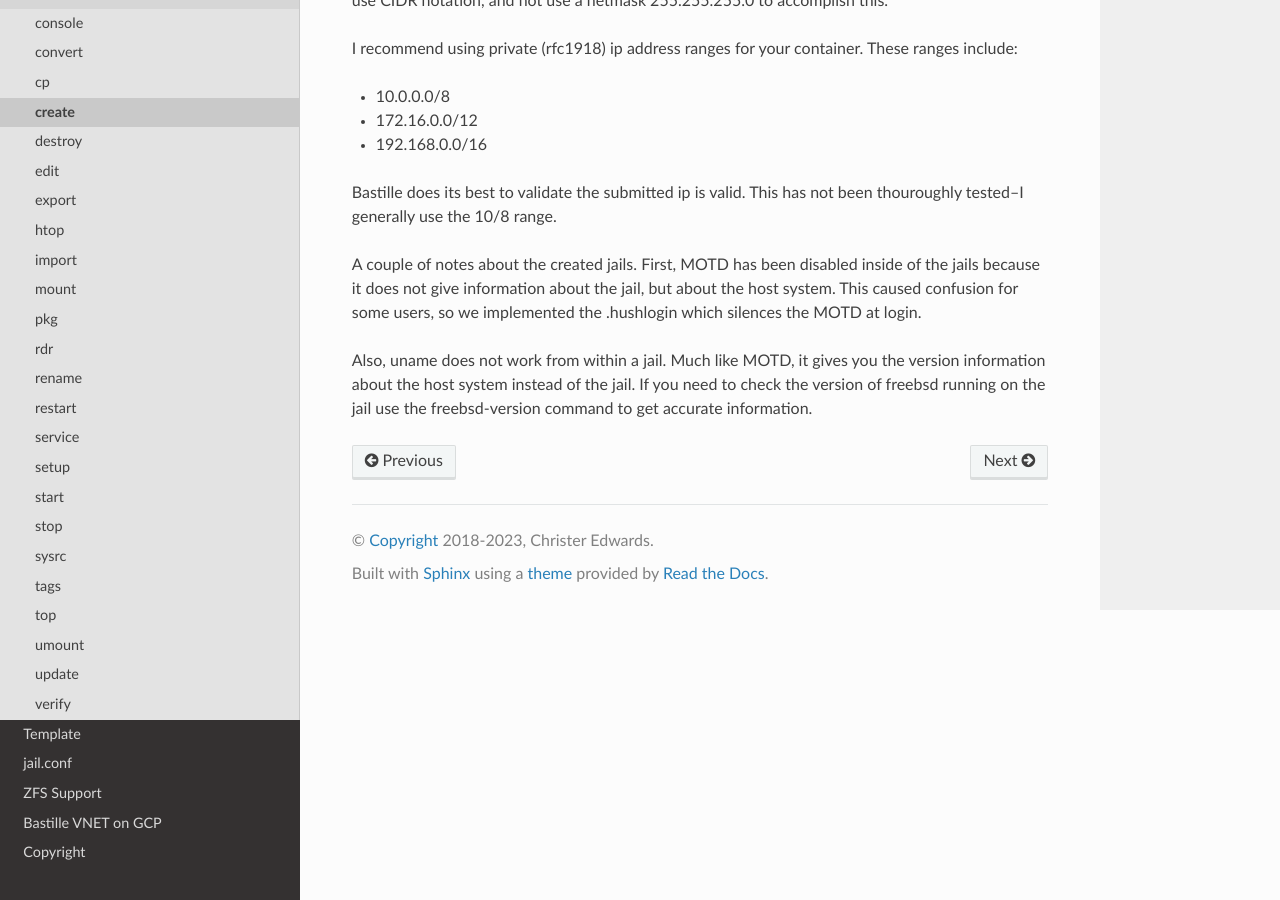
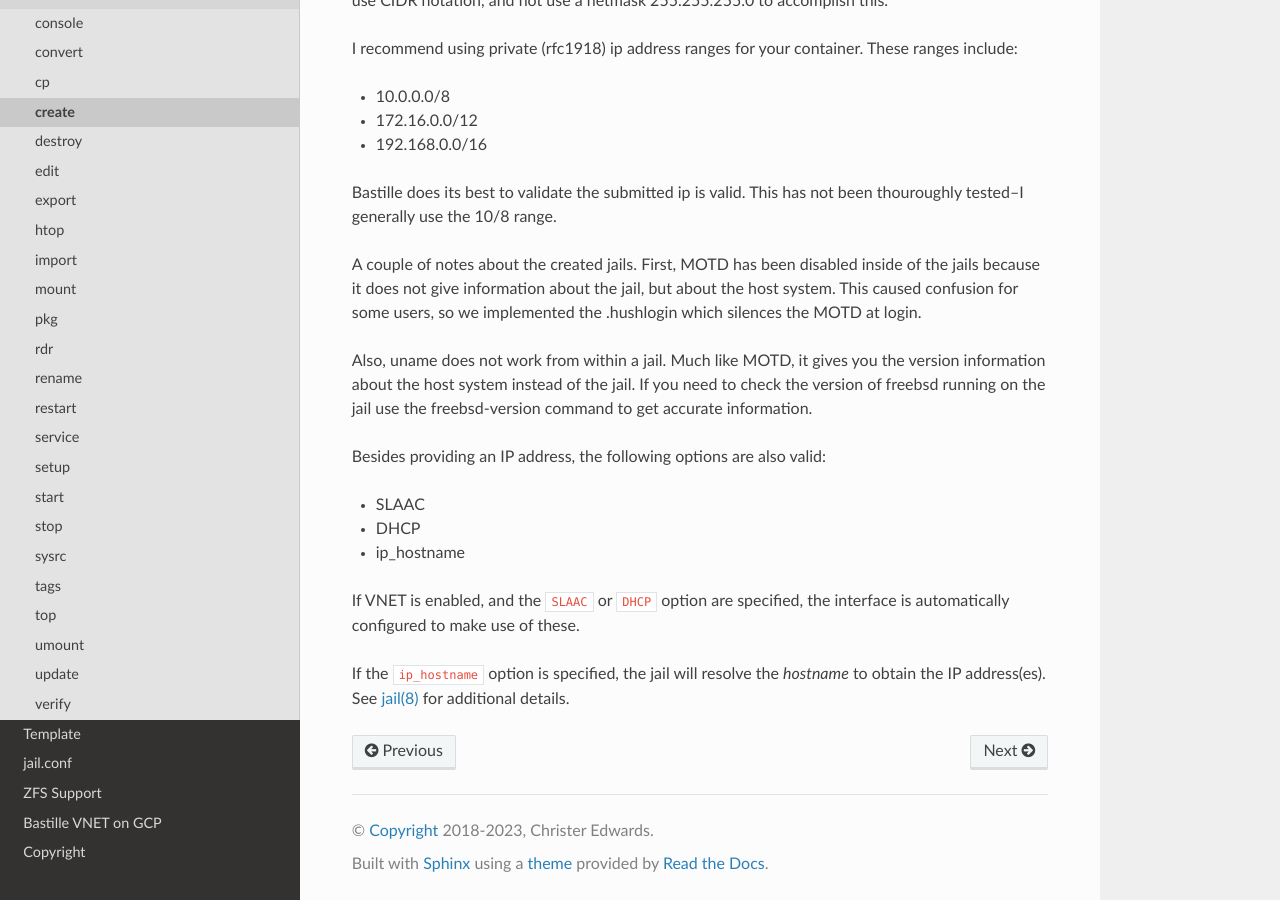
Before and after one commit to BastilleBSD/bastille, a Sphinx documentation site: the page built from docs/chapters/subcommands/create.rst, in a window 1280 px wide and 900 px high, scrolled down 660 px. Built offline with Sphinx 7.4.7 and the Read the Docs theme 2.0.0, drawn with Linux system fonts in a browser that asks for light colours; pages that are not in the unit, such as notebooks, are missing from menus.

Commit message:
Updated the create subcommand documentation

```diff
--- a/docs/chapters/subcommands/create.rst
+++ b/docs/chapters/subcommands/create.rst
@@ -49,3 +49,16 @@ silences the MOTD at login.
 Also, uname does not work from within a jail.  Much like MOTD, it gives you the version
 information about the host system instead of the jail.  If you need to check the version
 of freebsd running on the jail use the freebsd-version command to get accurate information.
+
+Besides providing an IP address, the following options are also valid:
+
+- SLAAC
+- DHCP
+- ip_hostname
+
+If VNET is enabled, and the ``SLAAC`` or ``DHCP`` option are specified, the interface is
+automatically configured to make use of these.
+
+If the ``ip_hostname`` option is specified, the jail will resolve the *hostname* to
+obtain the IP address(es). See `jail(8) <https://man.freebsd.org/cgi/man.cgi?jail>`_
+for additional details.
```
